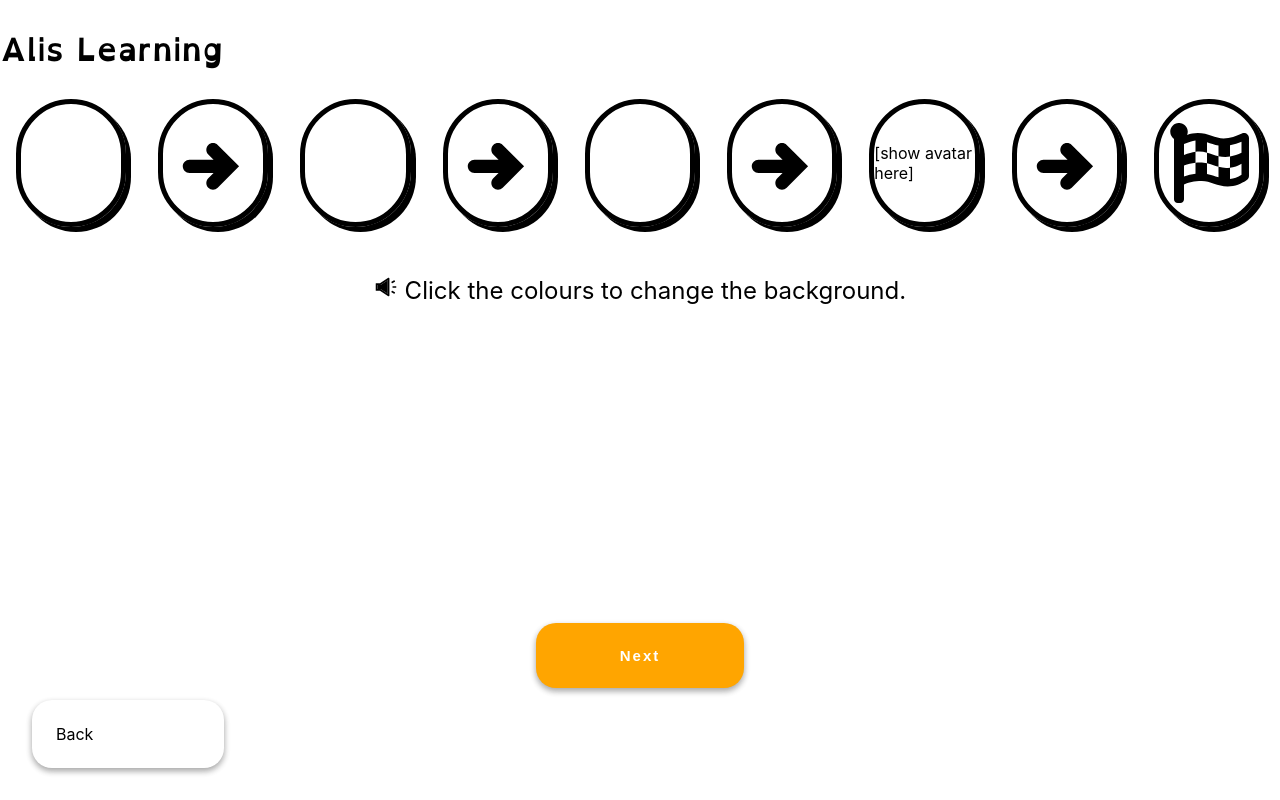
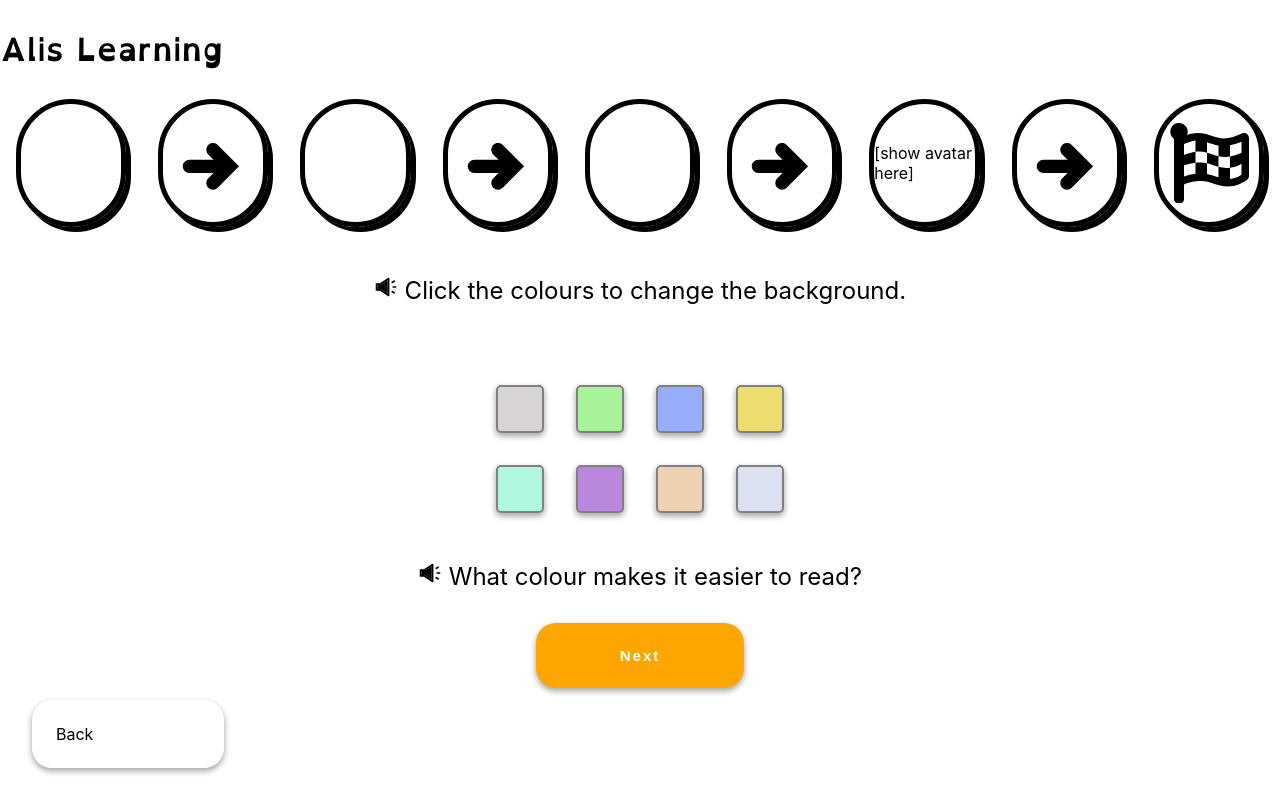
Before and after one commit to fac24/alis-learning, a Next.js app: page /learner-onboarding/background-selection in a window 1280 px wide. Built offline with nearby package versions, Linux system fonts and the light colour scheme.

Commit message:
Add colour tiles and functionality to chanage bkg

```diff
--- a/pages/learner-onboarding/background-selection.js
+++ b/pages/learner-onboarding/background-selection.js
@@ -1,12 +1,54 @@
 import LearnerOnboardingLayout from "../../components/LearnerOnboardingLayout";
+import Tts from "../../components/tts";
+import { colours } from "../../data/colours.js";
+import styled from "styled-components";
+import { useState, useEffect } from "react";
 
 export default function LearnerBackgroudSelection() {
+  const [background, setBackground] = useState(null);
+
+  const updateColour = (e) => {
+    setBackground(e.target.value);
+  };
+
+  useEffect(() => {
+    document.body.style.backgroundColor = background;
+  }, [background]);
+
   return (
     <LearnerOnboardingLayout
       ttsTitle="Click the colours to change the background."
       stepNumber="4"
       nextStep="onboarding-done"
       previousStep="font-size-selection"
-    />
+    >
+      <Grid>
+        {colours.map((colour) => (
+          <ColourButton
+            style={{ backgroundColor: colour.hex }}
+            value={colour.hex}
+            onClick={updateColour}
+          ></ColourButton>
+        ))}
+      </Grid>
+      <Tts>What colour makes it easier to read?</Tts>
+    </LearnerOnboardingLayout>
   );
 }
+
+const ColourButton = styled.button`
+  height: 3rem;
+  width: 3rem;
+  margin: 2rem 1rem 0 1rem;
+  cursor: pointer;
+  border: 2px grey solid;
+  box-shadow: rgba(0, 0, 0, 0.16) 0px 3px 6px, rgba(0, 0, 0, 0.23) 0px 3px 6px;
+  border-radius: 5px;
+`;
+
+const Grid = styled.div`
+  display: grid;
+  grid-template-columns: 1fr 1fr 1fr 1fr;
+  margin: 0 auto;
+  width: 20rem;
+`;
```
